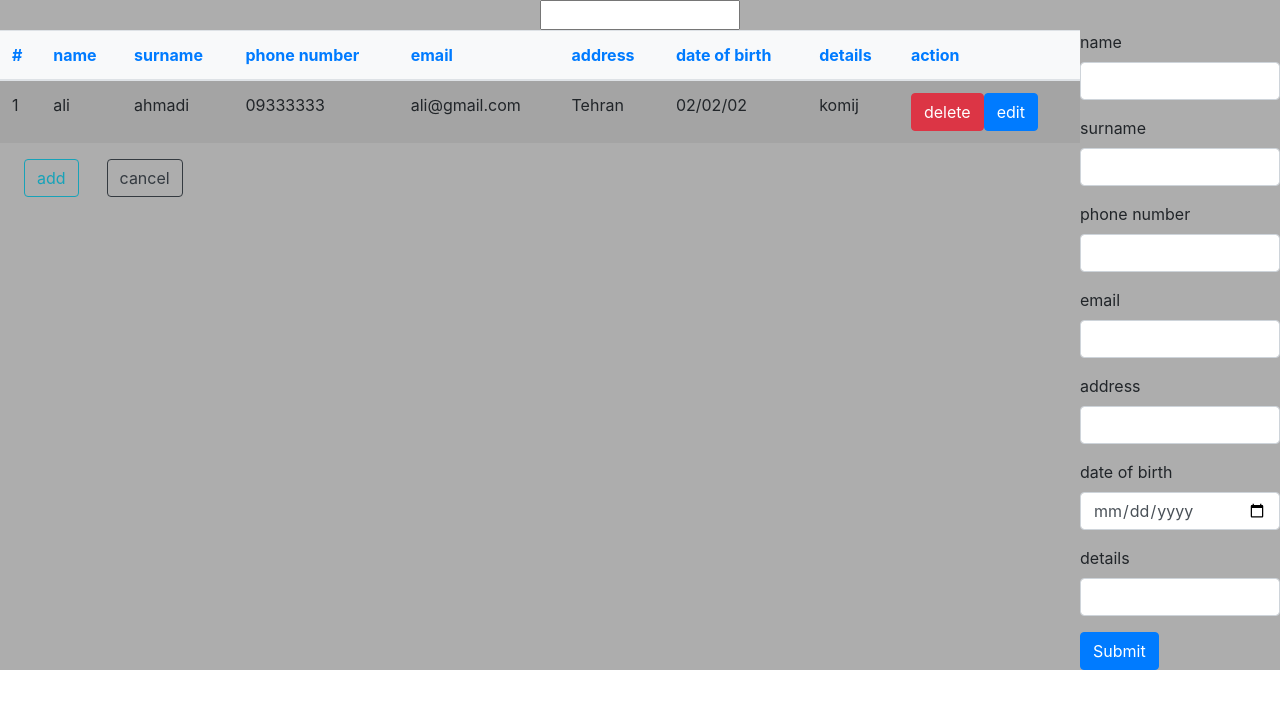
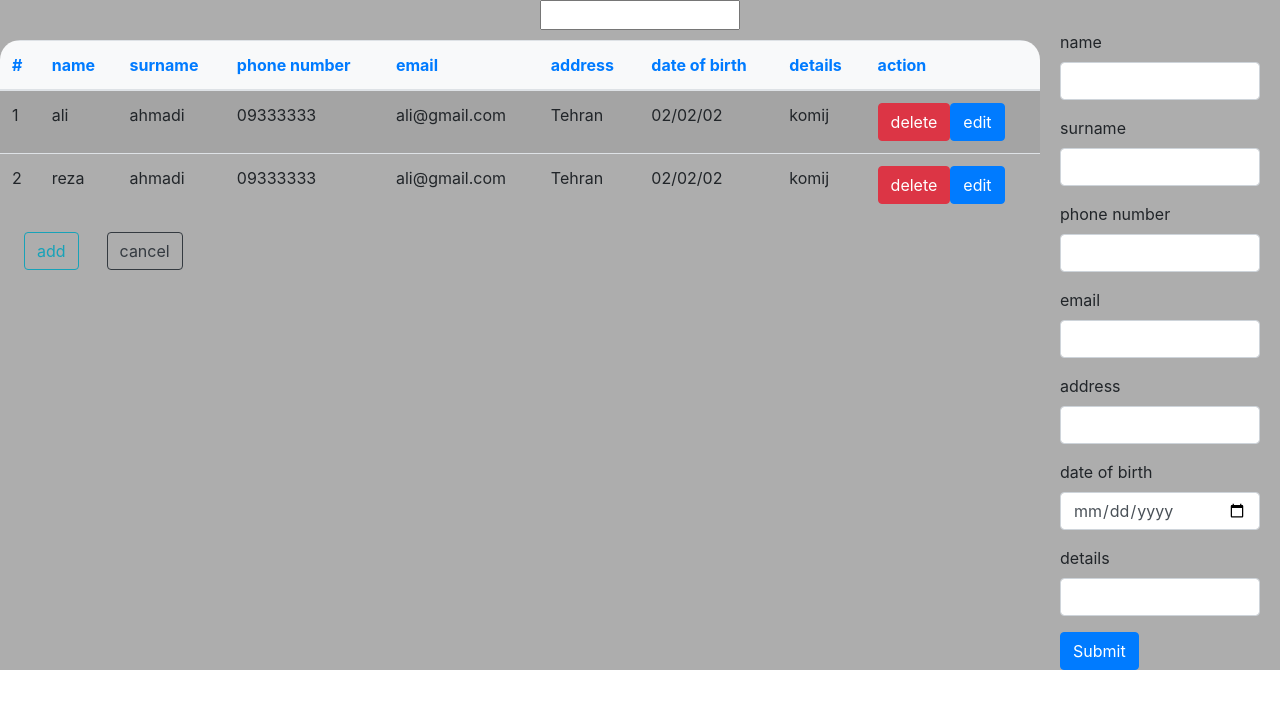
Before and after one commit to rouzbeh-hatamy/React-cc-phone-book, a React (Create React App) app: page / in a window 1280 px wide. Shown: the top 708 px of the page. Built offline with nearby package versions, Linux system fonts and the light colour scheme.

Commit message:
add search func master

```diff
--- /dev/null
+++ b/src/components/Table/TableStyle.scss
@@ -0,0 +1,4 @@
+#table {
+  border-radius: 20px;
+  margin-top: 10px;
+}
--- a/src/components/Table/table.jsx
+++ b/src/components/Table/table.jsx
@@ -1,11 +1,9 @@
 import React, { Component } from 'react';
 import Tbody from '../tbody/Tbody'
-import Container from '../bookContainer/Container'
-
+import './TableStyle.scss'
 class table extends Component {
 
     render() {
-        console.log(this.props);
         const { contacts } = this.props
         return (
             <div id="table" className="table-responsive">
--- a/src/components/bookContainer/Container.jsx
+++ b/src/components/bookContainer/Container.jsx
@@ -15,16 +15,31 @@ class Container extends Component {
                 birthday: "02/02/02",
                 details: "komij",
             },
+            {
+                id: 2,
+                name: "reza",
+                surname: "ahmadi",
+                phoneNumber: "09333333",
+                email: "ali@gmail.com",
+                address: "Tehran",
+                birthday: "02/02/02",
+                details: "komij",
+            },
         ],
         search: ''
     };
+    handelChange = event => {
+        const { name, value } = event.target;
+        this.setState({ [name]: value })
+    }
     render() {
         const { search } = this.state;
+        let filtered = this.state.contacts.filter(item => item.name.toLowerCase().startsWith(this.state.search.toLowerCase()))
         return (
             <div className="root">
                 <input type="text" name="search" onChange={this.handelChange} value={search} />
                 <div className="all">
-                    <Table contacts={this.state.contacts} />
+                    <Table contacts={filtered} />
                     <Form />
                 </div>
             </div>
--- a/src/components/form/Form.jsx
+++ b/src/components/form/Form.jsx
@@ -1,4 +1,5 @@
 import React, { Component } from 'react';
+import './Form.scss'
 
 class Form extends Component {
     render() {
--- /dev/null
+++ b/src/components/form/Form.scss
@@ -0,0 +1,3 @@
+#form {
+  padding: 0 20px;
+}
```
